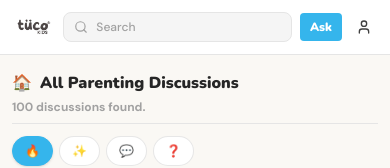
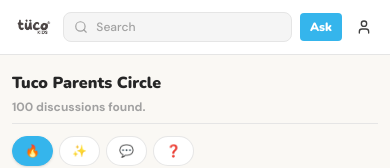
Before and after one commit to dk-nishwanth/Tuco-parents-circle, a React (Vite) app: page / in a window 390 px wide. Shown: the top 168 px of the page. Built offline with nearby package versions, Linux system fonts and the light colour scheme.

Commit message:
name change in mobile view

```diff
--- a/src/components/MainContent.tsx
+++ b/src/components/MainContent.tsx
@@ -60,8 +60,11 @@ export function MainContent({
       <div className="main-top flex flex-col gap-2 pb-2 md:pb-3 border-b border-neutral-200">
         <div>
           <h2 className="font-display font-black text-base md:text-lg lg:text-xl text-neutral-800 flex items-center gap-2">
-            <span>{selectIcon}</span>
-            <span className="truncate">{selectTitle}</span>
+            <span className="truncate md:hidden">Tuco Parents Circle</span>
+            <span className="hidden md:flex items-center gap-2 min-w-0">
+              <span>{selectIcon}</span>
+              <span className="truncate">{selectTitle}</span>
+            </span>
           </h2>
           <p className="font-sans text-xs text-neutral-400 font-bold mt-1">
             {processedThreads.length} discussions found.
```
